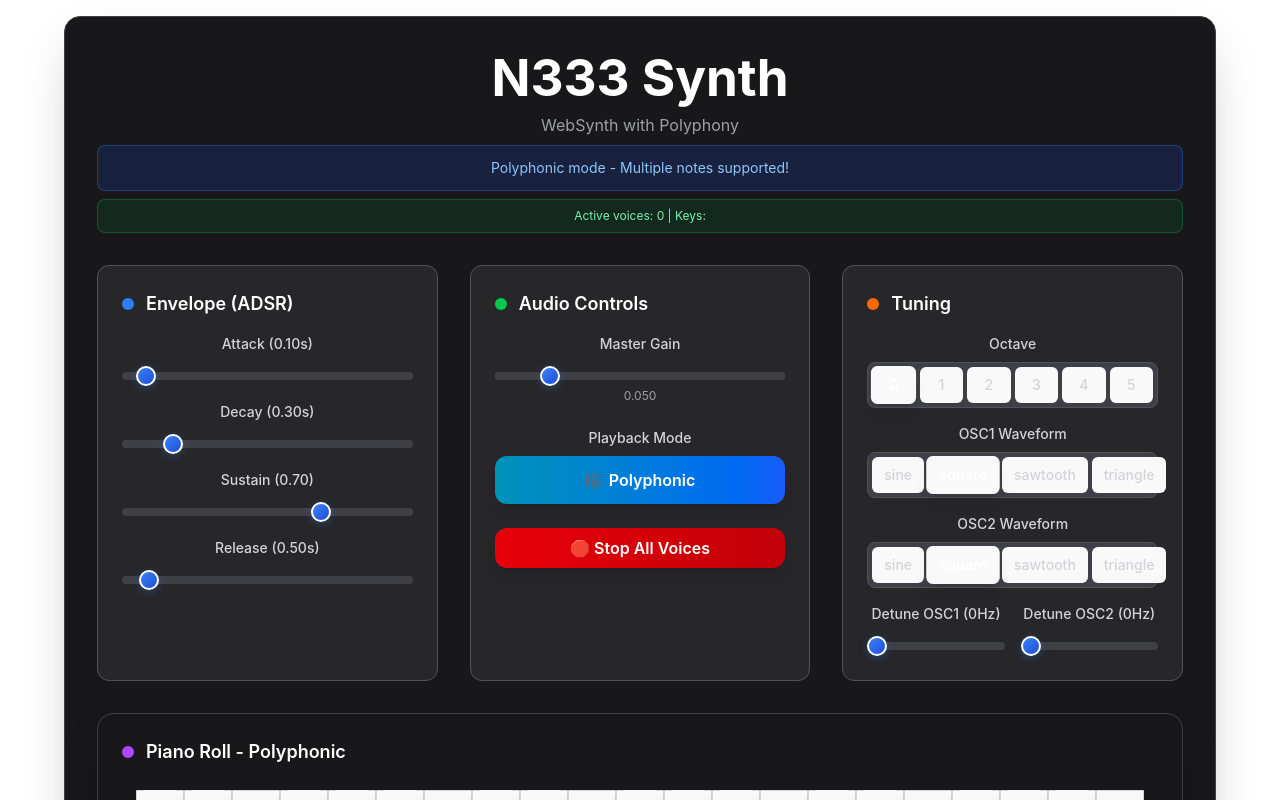
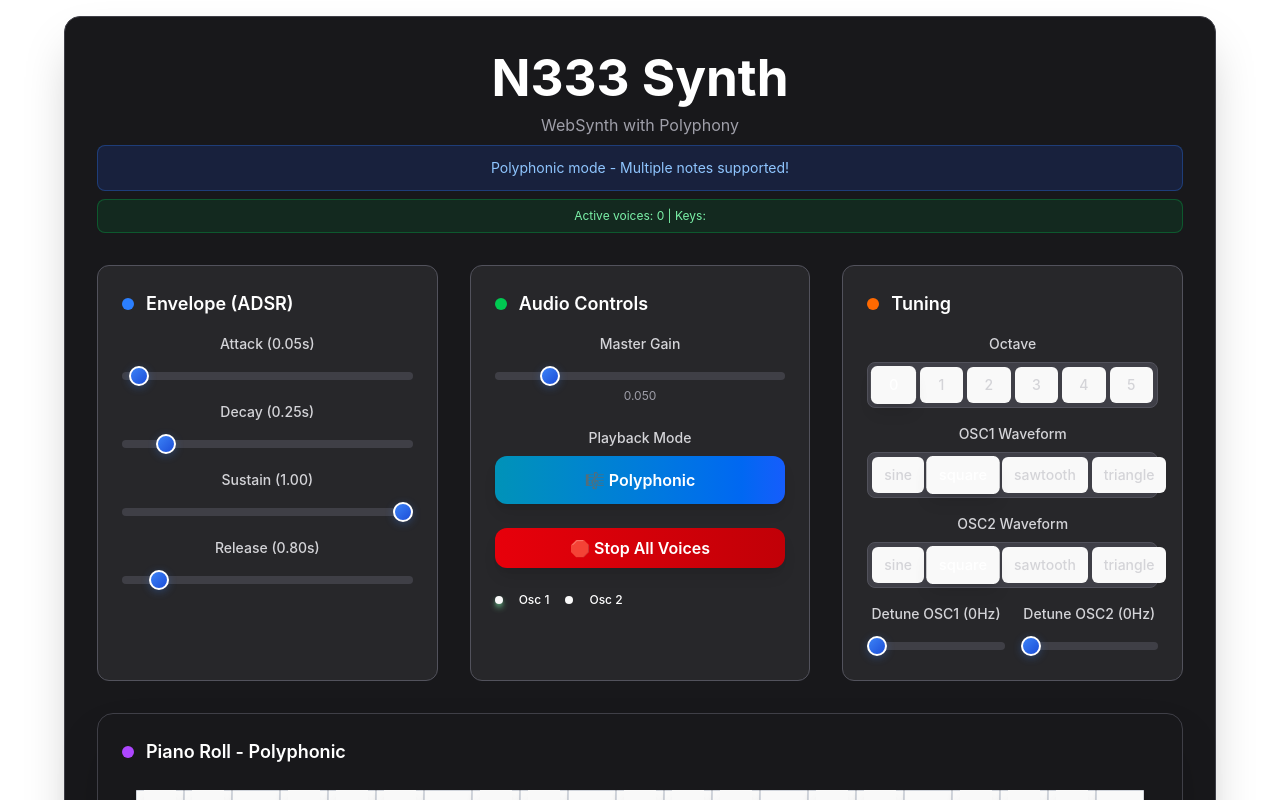
Before and after one commit to N333kk/N333Synth, a React (Vite) app: page / in a window 1280 px wide. Shown: the top 800 px of the page. Built offline with nearby package versions, Linux system fonts and the light colour scheme.

Commit message:
feat: Added toggles for each synth

```diff
--- a/src/App.tsx
+++ b/src/App.tsx
@@ -14,6 +14,8 @@ interface Voice {
 }
 
 function App() {
+  const [osc1Toggle, setOsc1Toggle] = useState(true);
+  const [osc2Toggle, setOsc2Toggle] = useState(false);
   const [gainValue, setGainValue] = useState(0.05);
   const [octave, setOctave] = useState(0);
   const [waveform1, setWaveform1] = useState<OscillatorType>("square");
@@ -21,10 +23,10 @@ function App() {
   const [detune2, setDetune2] = useState(0);
   const [waveform2, setWaveform2] = useState<OscillatorType>("square");
   const [frequency] = useState(0); // For Fine Tuning
-  const [attack, setAttack] = useState(0.1);
-  const [decay, setDecay] = useState(0.3);
-  const [sustain, setSustain] = useState(0.7);
-  const [release, setRelease] = useState(0.5);
+  const [attack, setAttack] = useState(0.05);
+  const [decay, setDecay] = useState(0.250);
+  const [sustain, setSustain] = useState(1);
+  const [release, setRelease] = useState(0.8);
   const [activeKeys, setActiveKeys] = useState<Set<string>>(new Set()); // Para feedback visual
   const [isMonophonic, setIsMonophonic] = useState(false); // Nuevo estado para modo monofónico
 
@@ -54,6 +56,13 @@ function App() {
   const frequencyRef = useRef(frequency);
   const isMonophonicRef = useRef(isMonophonic);
 
+  function oscToggleHandler(oscToggle: boolean, setOscToggle: React.Dispatch<React.SetStateAction<boolean>>) {
+    if (oscToggle) {
+      setOscToggle(false);
+    } else {
+      setOscToggle(true);
+    }
+  }
   // Actualizar las referencias cuando cambien los valores
   useEffect(() => {
     waveform1Ref.current = waveform1;
@@ -66,7 +75,18 @@ function App() {
     releaseRef.current = release;
     frequencyRef.current = frequency;
     isMonophonicRef.current = isMonophonic;
-  }, [waveform1, waveform2, detune1, detune2, attack, decay, sustain, release, frequency, isMonophonic]);
+  }, [
+    waveform1,
+    waveform2,
+    detune1,
+    detune2,
+    attack,
+    decay,
+    sustain,
+    release,
+    frequency,
+    isMonophonic,
+  ]);
 
   // Función para limpiar una voz (usando useCallback para evitar recreación)
   const cleanupVoice = useCallback((voice: Voice) => {
@@ -104,7 +124,9 @@ function App() {
     activeVoicesRef.current.clear();
     activeMidiKeysRef.current.clear(); // Limpiar estado de teclas MIDI
     setActiveKeys(new Set());
-  }; // Inicializar el contexto de audio una sola vez
+  };
+
+  // Inicializar el contexto de audio una sola vez
   useEffect(() => {
     const initAudio = () => {
       const ctx = new AudioContext();
@@ -159,12 +181,24 @@ function App() {
 
                 // Tocar la nota
                 console.log(`Note On: ${noteNumber} (Velocity: ${velocity})`);
-              const noteFrequency = midiMapRef.current![noteNumber].frequency + frequencyRef.current; // Aplicar fine tuning
-              playNote(noteFrequency, midiMapRef.current![noteNumber].keyName);
-            } else if (velocity === 0 && activeMidiKeysRef.current.has(noteNumber)) {
+                const noteFrequency =
+                  midiMapRef.current![noteNumber].frequency +
+                  frequencyRef.current; // Aplicar fine tuning
+                playNote(
+                  noteFrequency,
+                  midiMapRef.current![noteNumber].keyName
+                );
+              } else if (
+                velocity === 0 &&
+                activeMidiKeysRef.current.has(noteNumber)
+              ) {
                 // velocity = 0 en note on equivale a note off
                 activeMidiKeysRef.current.delete(noteNumber);
-              releaseNote(midiMapRef.current![noteNumber].keyName, midiMapRef.current![noteNumber].frequency + frequencyRef.current);
+                releaseNote(
+                  midiMapRef.current![noteNumber].keyName,
+                  midiMapRef.current![noteNumber].frequency +
+                    frequencyRef.current
+                );
               }
             }
 
@@ -175,7 +209,11 @@ function App() {
               // Solo procesar si la tecla está actualmente presionada
               if (activeMidiKeysRef.current.has(noteNumber)) {
                 activeMidiKeysRef.current.delete(noteNumber);
-              releaseNote(midiMapRef.current![noteNumber].keyName, midiMapRef.current![noteNumber].frequency + frequencyRef.current);
+                releaseNote(
+                  midiMapRef.current![noteNumber].keyName,
+                  midiMapRef.current![noteNumber].frequency +
+                    frequencyRef.current
+                );
               }
             }
           };
@@ -232,17 +270,43 @@ function App() {
 
   // Función para convertir número MIDI a nombre de nota
   const midiToNoteName = (midiNumber: number): string => {
-    const noteNames = ['C', 'C#', 'D', 'D#', 'E', 'F', 'F#', 'G', 'G#', 'A', 'A#', 'B'];
+    const noteNames = [
+      "C",
+      "C#",
+      "D",
+      "D#",
+      "E",
+      "F",
+      "F#",
+      "G",
+      "G#",
+      "A",
+      "A#",
+      "B",
+    ];
     const octave = Math.floor(midiNumber / 12) - 1;
     const note = noteNames[midiNumber % 12];
     return `${note}${octave}`;
   };
 
   // Crear el midiMap estático una sola vez
-  const midiMapRef = useRef<{ midiNumber: number; frequency: number; midiKeyName: string; keyName: string }[]>();
+  const midiMapRef =
+    useRef<
+      {
+        midiNumber: number;
+        frequency: number;
+        midiKeyName: string;
+        keyName: string;
+      }[]
+    >();
 
   if (!midiMapRef.current) {
-    const midiMap: { midiNumber: number; frequency: number; midiKeyName: string; keyName: string }[] = [];
+    const midiMap: {
+      midiNumber: number;
+      frequency: number;
+      midiKeyName: string;
+      keyName: string;
+    }[] = [];
     for (let i = 0; i < 128; i++) {
       const noteFrequency = 440 * Math.pow(2, (i - 69) / 12);
       midiMap.push({
@@ -263,7 +327,57 @@ function App() {
 
     const ctx = audioContextRef.current;
 
-    // Crear dos oscilladores para esta voz (para que suene más rico)
+    // Creamos osciladores dependiendo de los toggles
+    if (!osc1Toggle && !osc2Toggle) {
+      return {
+        oscillators: [],
+        gainNode: ctx.createGain(),
+        frequency: noteFrequency,
+        keyName,
+        isReleasing: false,
+        startTime: ctx.currentTime,
+      };
+    } else if (!osc1Toggle) {
+      const osc = ctx.createOscillator();
+      osc.type = waveform2Ref.current;
+      osc.frequency.value = noteFrequency;
+      osc.detune.value = detune2Ref.current;
+
+      const voiceGain = ctx.createGain();
+      osc.connect(voiceGain);
+      voiceGain.connect(masterGainNodeRef.current);
+
+      voiceGain.gain.value = 0; // Inicializar gain en 0
+
+      return {
+        oscillators: [osc],
+        gainNode: voiceGain,
+        frequency: noteFrequency,
+        keyName,
+        isReleasing: false,
+        startTime: ctx.currentTime,
+      };
+    } else if (!osc2Toggle) {
+      const osc = ctx.createOscillator();
+      osc.type = waveform1Ref.current;
+      osc.frequency.value = noteFrequency;
+      osc.detune.value = detune1Ref.current;
+
+      const voiceGain = ctx.createGain();
+      osc.connect(voiceGain);
+      voiceGain.connect(masterGainNodeRef.current);
+
+      voiceGain.gain.value = 0; // Inicializar gain en 0
+
+      return {
+        oscillators: [osc],
+        gainNode: voiceGain,
+        frequency: noteFrequency,
+        keyName,
+        isReleasing: false,
+        startTime: ctx.currentTime,
+      };
+    } else {
       const osc1 = ctx.createOscillator();
       const osc2 = ctx.createOscillator();
 
@@ -298,7 +412,9 @@ function App() {
         isReleasing: false,
         startTime: ctx.currentTime,
       };
+    }
   };
+
   // Función para aplicar el envelope ADSR a una voz
   const applyADSR = (voice: Voice, isRelease: boolean = false) => {
     if (!audioContextRef.current) return;
@@ -316,7 +432,10 @@ function App() {
       // Fase de Release - usar el valor ACTUAL de release usando la referencia
       const currentGain = gainNode.gain.value;
       gainNode.gain.setValueAtTime(currentGain, currentTime);
-      gainNode.gain.linearRampToValueAtTime(0, currentTime + releaseRef.current);
+      gainNode.gain.linearRampToValueAtTime(
+        0,
+        currentTime + releaseRef.current
+      );
       // Programar la limpieza de la voz después del release
       const timeoutId = setTimeout(() => {
         // Verificar que la voz todavía existe antes de limpiarla
@@ -416,6 +535,7 @@ function App() {
       console.error("Error creating voice:", error);
     }
   }
+
   function releaseNote(keyName?: string, noteFrequency?: number) {
     const voiceKey = keyName || noteFrequency?.toString() || "";
     const voice = activeVoicesRef.current.get(voiceKey);
@@ -610,6 +730,27 @@ function App() {
               >
                 🛑 Stop All Voices
               </button>
+              <div className="flex items-center justify-start space-x-4">
+                <button
+                  onClick={() => oscToggleHandler(osc1Toggle, setOsc1Toggle)}
+                  className={`w-2 h-2 rounded-full transition-all duration-200 ${
+                    osc1Toggle
+                      ? "bg-green-400 shadow-md shadow-green-300/90"
+                      : "bg-gray-400 hover:bg-gray-300"
+                  }`}
+                ></button>
+                <span className="text-white font-medium text-xs">Osc 1</span>
+
+                <button
+                  onClick={() => oscToggleHandler(osc2Toggle, setOsc2Toggle)}
+                  className={`w-2 h-2 rounded-full transition-all duration-200 ${
+                    osc2Toggle
+                      ? "bg-green-400 shadow-md shadow-green-300/90"
+                      : "bg-gray-400 hover:bg-gray-300"
+                  }`}
+                ></button>
+                <span className="text-white font-medium text-xs">Osc 2</span>
+              </div>
             </div>
           </div>
 
```
Lines whose indentation alone changed are shown as unchanged.
